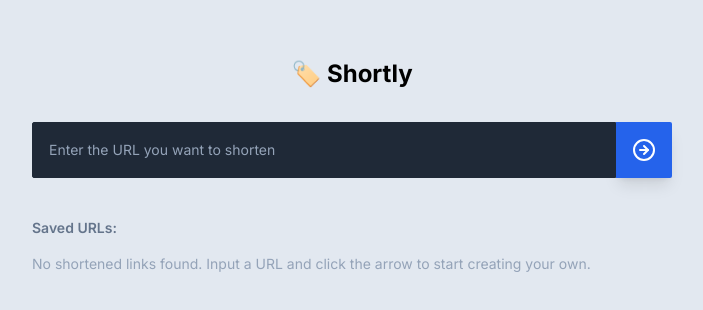
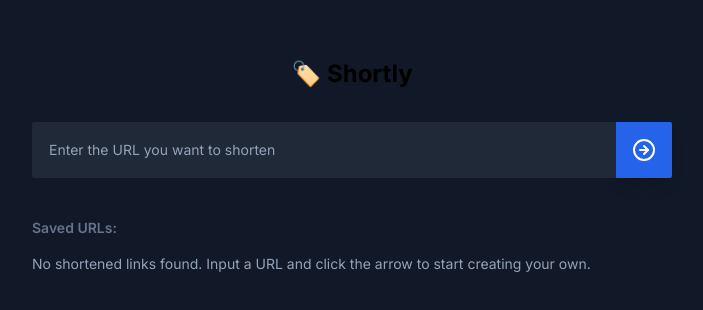
Before and after one commit to carmelopullara/shortly, a React (Vite) app: page / in a window 1280 px wide. Shown: the part 234-544 px from the top of the page, without its empty margins (288-991 px from the left). Built offline with nearby package versions, Linux system fonts and the light colour scheme.

Commit message:
Add react-hot-toast for notifications

```diff
--- a/index.html
+++ b/index.html
@@ -12,7 +12,7 @@
       rel="stylesheet"
     />
   </head>
-  <body class="bg-slate-200">
+  <body class="bg-gray-900">
     <div id="root"></div>
     <script type="module" src="/src/main.tsx"></script>
   </body>
--- a/package.json
+++ b/package.json
@@ -13,7 +13,9 @@
     "classnames": "^2.3.2",
     "react": "^18.2.0",
     "react-dom": "^18.2.0",
-    "react-feather": "^2.0.10"
+    "react-feather": "^2.0.10",
+    "react-hook-form": "^7.43.9",
+    "react-hot-toast": "^2.4.0"
   },
   "devDependencies": {
     "@testing-library/jest-dom": "^5.16.5",
--- a/src/App.tsx
+++ b/src/App.tsx
@@ -1,4 +1,5 @@
 import React from 'react'
+import { Toaster } from 'react-hot-toast'
 import { ContextProvider } from './components/ContextProvider'
 import { Form } from './components/Form'
 import { Header } from './components/Header'
@@ -20,6 +21,7 @@ const App: React.FC = () => {
         <Form />
         <UrlList />
       </Wrapper>
+      <Toaster />
     </ContextProvider>
   )
 }
```
Also changed, not shown: 1 other file (tests, documents, lock files or other folders).
